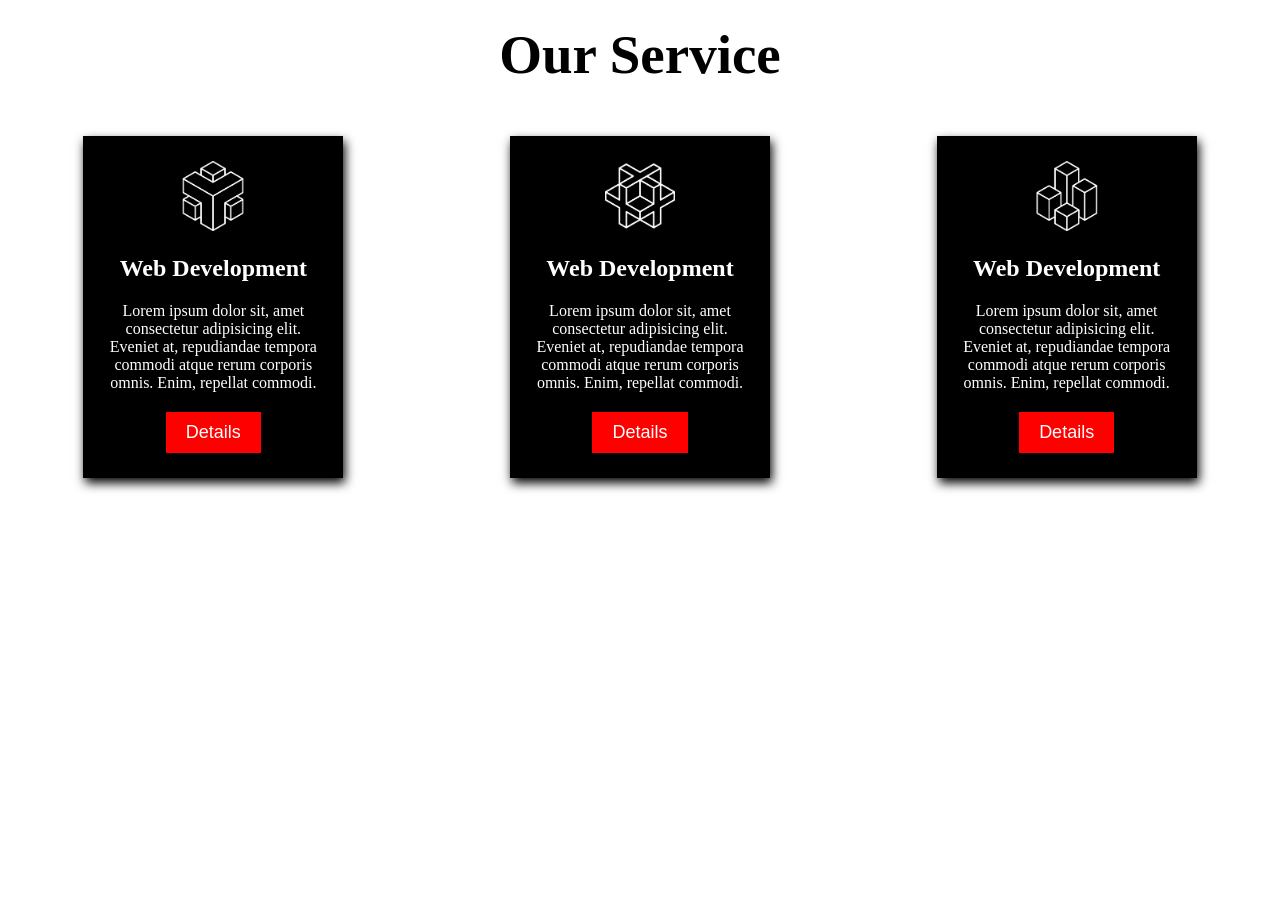
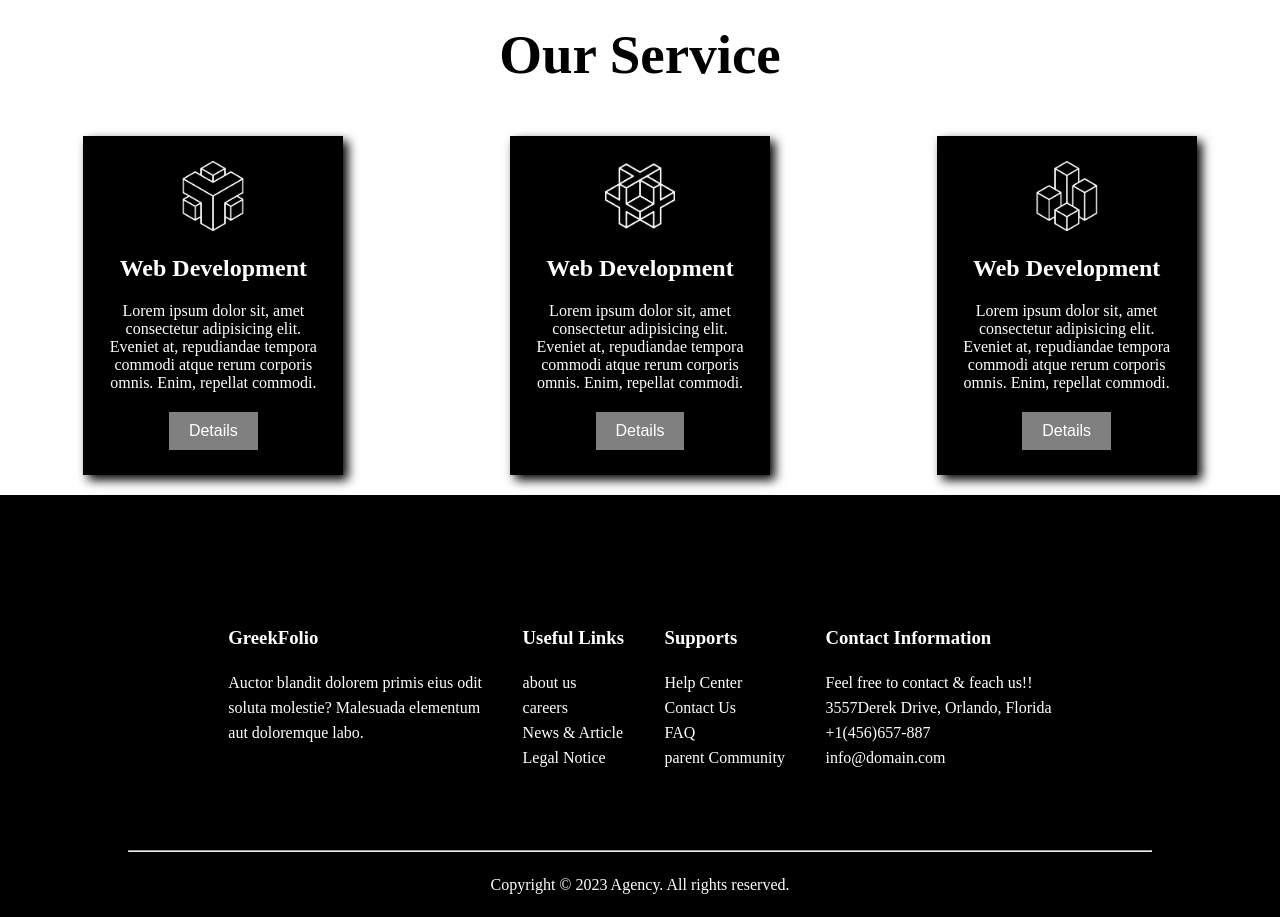
Before and after one commit to mohammad-anar/conceptual-session-practice, a plain HTML site: page index.html in a window 1280 px wide. Shown: the part 1324-2241 px from the top of the page. Before the commit the page ends 1822 px from the top, so only its background shows below. Drawn offline with Linux system fonts and the light colour scheme.

Commit message:
this is final commit for conceptual session

```diff
--- a/index.html
+++ b/index.html
@@ -77,21 +77,21 @@
                         <h3 class="card-title">Web Development</h3>
                         <p>Lorem ipsum dolor sit, amet consectetur adipisicing elit. Eveniet at, repudiandae tempora commodi atque rerum corporis omnis. Enim, repellat commodi.
                         </p>
-                        <button class="btn">Details</button>
+                        <button class="btn service-btn">Details</button>
                     </div>
                     <div class="card">
                         <img src="./icon/1.png" alt="card-icon" class="card-icon">
                         <h3 class="card-title">Web Development</h3>
                         <p>Lorem ipsum dolor sit, amet consectetur adipisicing elit. Eveniet at, repudiandae tempora commodi atque rerum corporis omnis. Enim, repellat commodi.
                         </p>
-                        <button class="btn">Details</button>
+                        <button class="btn service-btn">Details</button>
                     </div>
                     <div class="card">
                         <img src="./icon/2.png" alt="card-icon" class="card-icon">
                         <h3 class="card-title">Web Development</h3>
                         <p>Lorem ipsum dolor sit, amet consectetur adipisicing elit. Eveniet at, repudiandae tempora commodi atque rerum corporis omnis. Enim, repellat commodi.
                         </p>
-                        <button class="btn">Details</button>
+                        <button class="btn service-btn">Details</button>
                     </div>
                 </div>
 
@@ -103,7 +103,51 @@
     <!-- footer start here
     ======================================================= -->
     <footer>
+        <section id="footer">
+            <div class="footer-container">
+                <div class="footer-content-top">
+                    <div>
+                        <h3>GreekFolio</h3>
+                        <p> Auctor blandit dolorem primis eius odit<br> soluta  molestie? Malesuada elementum <br> aut doloremque labo.
+                        </p>
+                     </div>
+                     <div>
+                         <h3>Useful Links</h3>
+                         <ul style="text-decoration: none;">
+                             <li><a href="#">about us</a></li>
+                             <li><a href="#">careers</a></li>
+                             <li><a href="#">News & Article</a></li>
+                             <li><a href="#">Legal Notice</a></li>
+                         </ul>
+                     </div>
+                     <div>
+                         <h3>Supports</h3>
+                         <ul>
+                             <li><a href="#">Help Center</a></li>
+                             <li><a href="#">Contact Us</a></li>
+                             <li><a href="#">FAQ</a></li>
+                             <li><a href="#">parent Community</a></li>
+                         </ul>
+                     </div>
 
+                     <div>
+                         <h3>Contact Information</h3>
+                         <p>Feel free to contact & feach us!!</p>
+                         <p>
+                             3557Derek Drive, Orlando, Florida <br>
+                             +1(456)657-887<br>
+                             info@domain.com
+                         </p>
+                     </div>
+                </div>
+                <div class="footer-content-bottom">
+                    <hr>
+                    <p>Copyright &copy; 2023 Agency. All rights reserved.</p>
+                </div>
+
+            </div>
+
+        </section>
     </footer>
 </body>
 </html>
--- a/style.css
+++ b/style.css
@@ -118,7 +118,7 @@ body{
 .card{
     background-color: #000;
     color: #fff;
-    box-shadow: 2px 5px 10px #000;
+    box-shadow: 5px 5px 10px #000;
     width: 260px;
     text-align: center;
     padding: 25px 20px;
@@ -141,3 +141,45 @@ body{
     justify-content: space-around;
     align-items: center;
 }
+.service-btn{
+    background-color: gray;
+    font-size: 16px;
+}
+/* footer section starts here  */
+#footer{
+    background-color:#000;
+    color: #fff;
+    height: 100%;
+    padding: 30px 0 20px;
+    line-height: 25px;
+}
+.footer-container{
+    width: 80%;
+    margin: 0 auto;
+}
+.footer-content-top{
+    margin: 80px;
+    display: flex;
+    align-items: flex-start;
+    justify-content: space-around;
+}
+.footer-content-bottom{
+    margin-bottom: 0px;
+
+}
+.footer-content-bottom p {
+    text-align: center;
+    margin-top: 20px;
+
+}
+#footer ul{
+    list-style: none;
+}
+#footer a{
+    text-decoration: none;
+    color: #fff;
+}
+#footer h3{
+    margin: 20px 0;
+
+}
```
